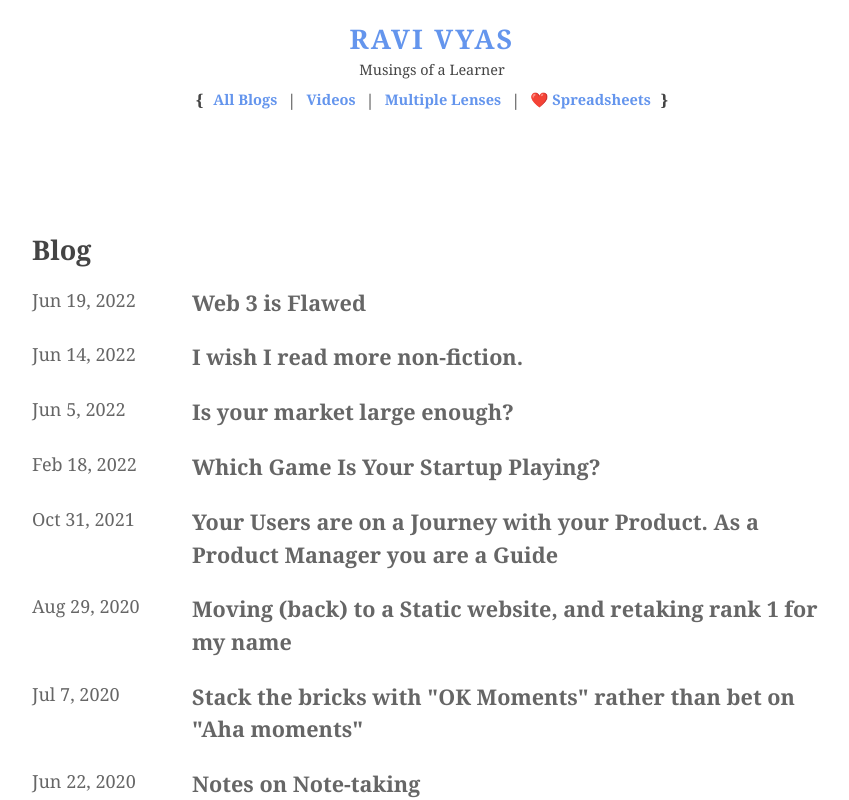
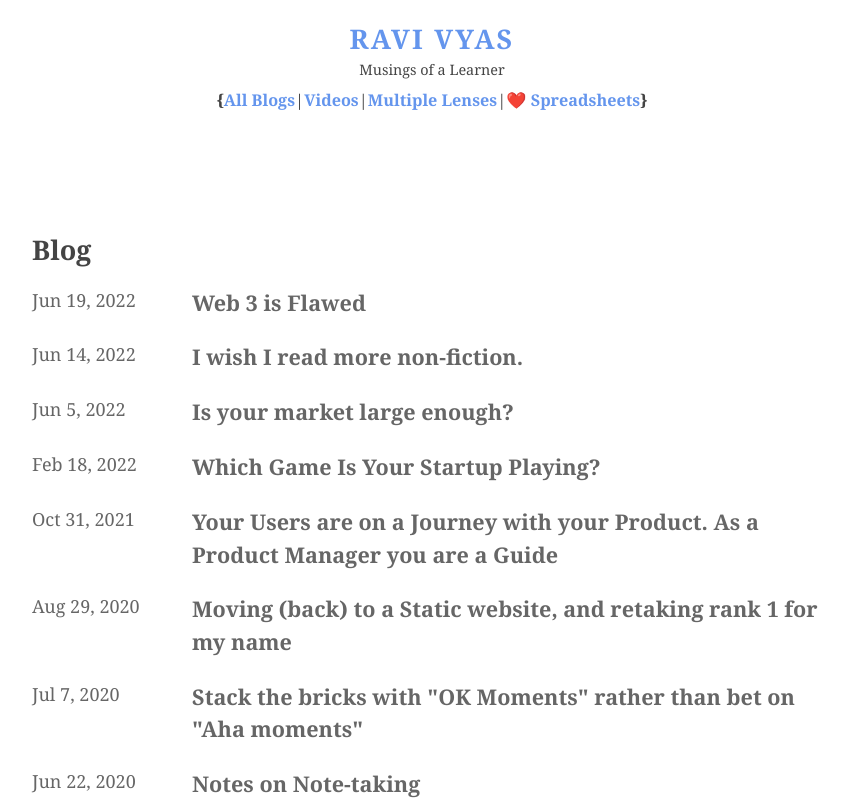
Before and after one commit to ravivyas84/nextjs-blog, a Next.js app: page /posts in a window 1280 px wide. Shown: the top 800 px of the page, without its empty margins (208-1057 px from the left). Built offline with nearby package versions, Linux system fonts and the light colour scheme.

Commit message:
FIxed <a to <link

```diff
--- a/components/headers/Header.tsx
+++ b/components/headers/Header.tsx
@@ -1,15 +1,16 @@
+import Link from "next/link";
 
 export default function Header() {
   return (
   <div className="persona">
-      <span className="site-title"><a href="/">Ravi Vyas </a></span>
+      <span className="site-title"><Link href="/">Ravi Vyas </Link></span>
       <span className="site-description">Musings of a Learner</span>
       <div className="nav">
       <strong>&#123;</strong>
-      <a className="nav-item" href="/posts/">All Blogs</a> |
-      <a className="nav-item" href="/videos/">Videos</a> |
-      <a className="nav-item" target="_blank" rel="noopener noreferrer" href="https://multiplelenses.com/">Multiple Lenses</a> |
-      <a className="nav-item" target="_blank" rel="noopener noreferrer" href="https://ihatemyspreadsheet.com/">❤️ Spreadsheets</a>
+      <Link className="nav-item" href="/posts/">All Blogs</Link> |
+      <Link className="nav-item" href="/videos/">Videos</Link> |
+      <Link className="nav-item" target="_blank" rel="noopener noreferrer" href="https://multiplelenses.com/">Multiple Lenses</Link> |
+      <Link className="nav-item" target="_blank" rel="noopener noreferrer" href="https://ihatemyspreadsheet.com/">❤️ Spreadsheets</Link>
       <strong>&#125;</strong>
       </div>
   </div>)
```
